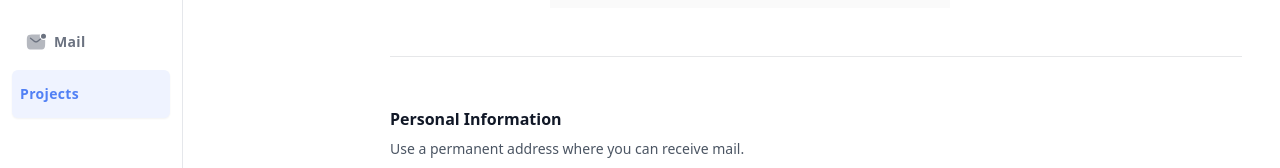
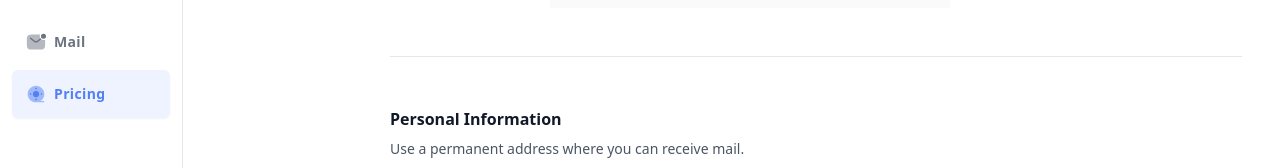
Before and after one commit to LuchoBazz/express-ts-rest-starter-kit, a React (Vite) app in the folder webapp/: page /settings in a window 1280 px wide. Shown: the part 194-362 px from the top of the page. Built offline with nearby package versions, Linux system fonts and the light colour scheme; no server answers.

Commit message:
feat: Add Dynamic Pricing Table Component with Subscription Plan Integration part 45

```diff
--- a/webapp/src/components/MainHeader/MainHeader.tsx
+++ b/webapp/src/components/MainHeader/MainHeader.tsx
@@ -134,9 +134,9 @@ const MainHeader = () => {
               </a>
               <a
                 className="flex flex-row items-center  justify-center lg:justify-start rounded-md h-12 focus:outline-none pr-3.5  lg:pr-6 font-semibold bg-primary-50 shadow-sm text-primary-400 font-bold "
-                href="/app/projects"
+                href="/pricing"
               >
-                {/* <span className="inline-flex justify-center items-center ml-3.5">
+                <span className="inline-flex justify-center items-center ml-3.5">
                   <svg xmlns="http://www.w3.org/2000/svg" width="1.25rem" height="1.25rem" viewBox="0 0 24 24">
                     <path
                       fill="currentColor"
@@ -154,8 +154,8 @@ const MainHeader = () => {
                       d="M5.5 13a1 1 0 1 0 0-2a1 1 0 0 0 0 2M12 4.5a1 1 0 1 1 0 2a1 1 0 0 1 0-2m1 14a1 1 0 1 0-2 0a1 1 0 0 0 2 0m5.5-5.5a1 1 0 1 0 0-2a1 1 0 0 0 0 2"
                     ></path>
                   </svg>
-                </span> */}
-                <span className="ml-0 lg:ml-2 text-sm tracking-wide truncate capitalize hidden lg:block">projects</span>
+                </span>
+                <span className="ml-0 lg:ml-2 text-sm tracking-wide truncate capitalize hidden lg:block">pricing</span>
               </a>
             </div>
             <div className="flex flex-col  space-y-1 mx-1 lg:mt-1 ">
--- a/webapp/src/components/PricingTable/PricingTable.tsx
+++ b/webapp/src/components/PricingTable/PricingTable.tsx
@@ -46,6 +46,10 @@ const PricingTable = () => {
                     <h1 className="font-semibold text-[clamp(20px,2.5vw,27px)]">{subscriptionPlan.name}</h1>
                     <p className="text-gray-500 text-[clamp(12px,2.5vw,15px)]">{subscriptionPlan.description}</p>
                   </div>
+                  <span className="bg-slate-100 px-2 py-1 text-xs font-semibold text-slate-700 ...">
+                    {subscriptionPlan.billing_cycle}
+                  </span>
+
                   <ul className="space-y-2.5">
                     {subscriptionPlan.features.offerings.included.map((item: OfferingItemBackend) => {
                       return (
```
